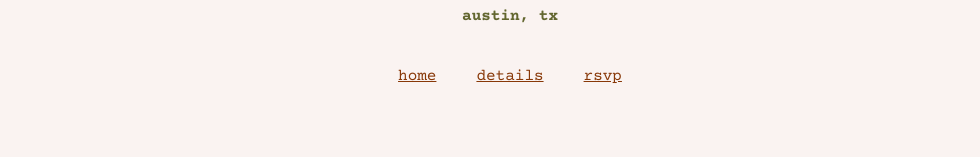
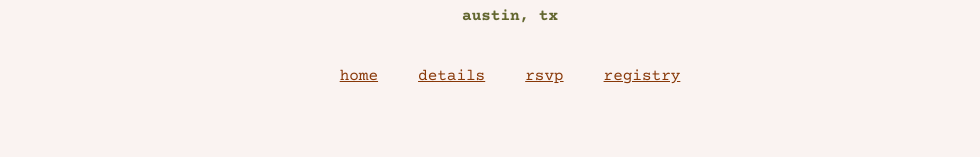
Before and after one commit to Klkrieg/wedding-site, a Next.js app: page / in a window 1280 px wide. Shown: the part 339-496 px from the top of the page, without its empty margins (130-1110 px from the left). Built offline with nearby package versions, Linux system fonts and the light colour scheme; no server answers.

Commit message:
add registry link

```diff
--- a/src/components/nav/NavBar.tsx
+++ b/src/components/nav/NavBar.tsx
@@ -15,6 +15,9 @@ export const NavBar = () => {
             <Link href='/'>home</Link>
             <Link href='/details'>details</Link>
             <Link href='/rsvp'>rsvp</Link>
+            <Link href='https://www.myregistry.com/wedding-registry/april-eason-and-karson-krieg-flagstaff-az/4368443/giftlist'>
+                registry
+            </Link>
         </Box>
     );
 };
```
